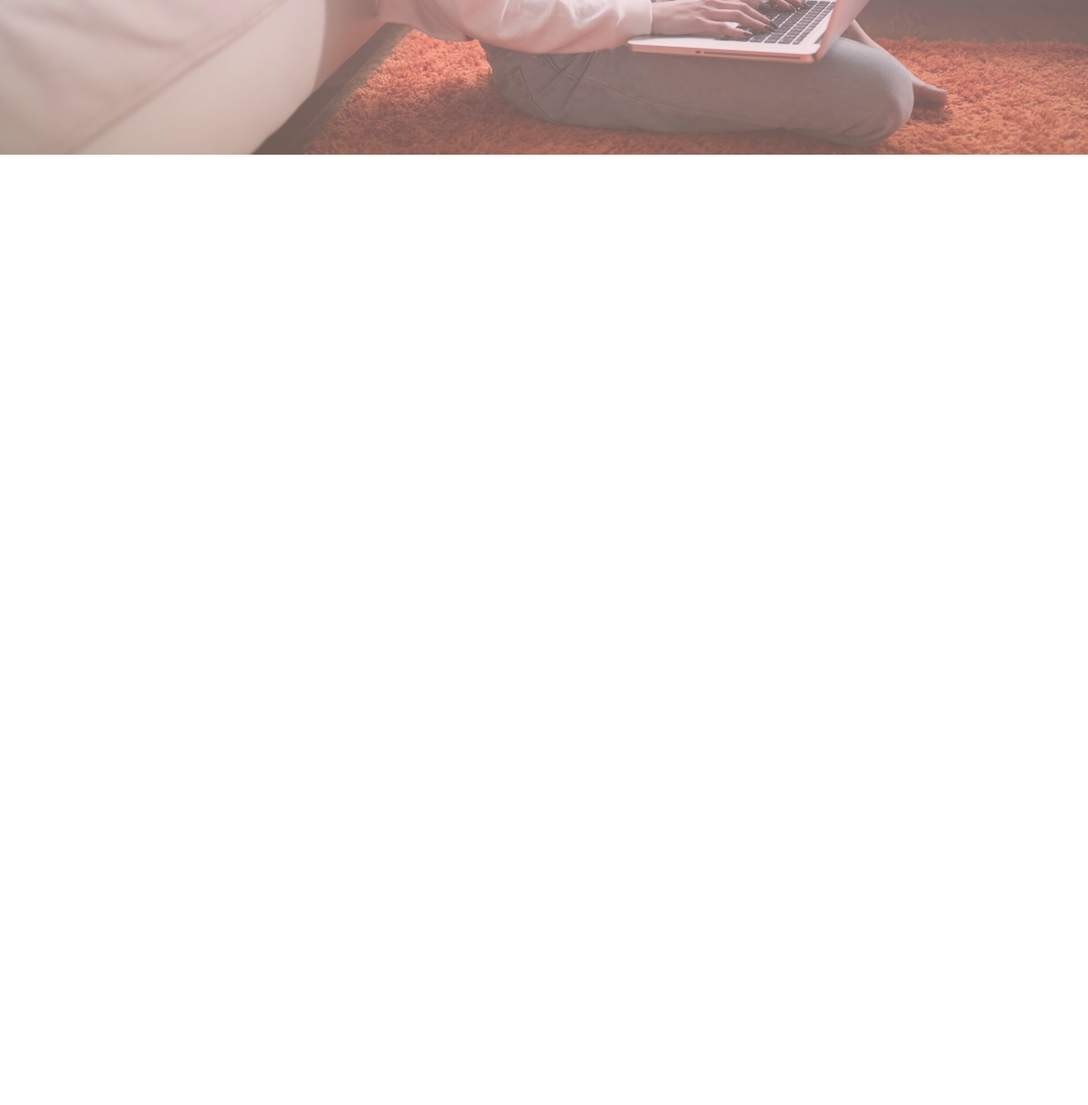
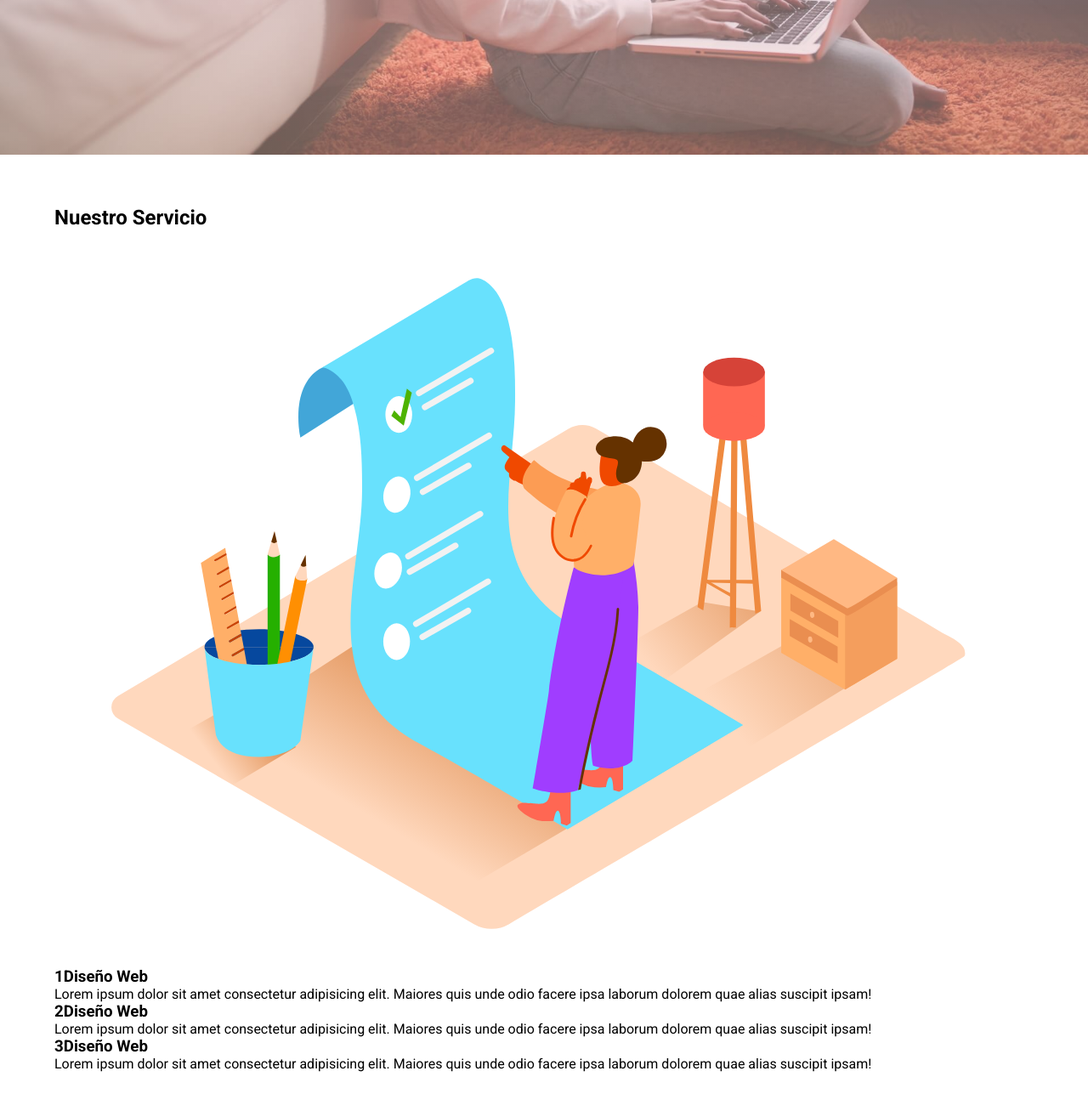
Before and after one commit to GeaSmart/WebDesignService, a plain HTML site: page index.html in a window 1280 px wide. Shown: the part 618-1918 px from the top of the page at 85% size. Before the commit the page ends 800 px from the top, so only its background shows below. Drawn offline with Linux system fonts and the light colour scheme.

Commit message:
html de seccion Servicio completado, inciando css

```diff
--- a/css/estilos.css
+++ b/css/estilos.css
@@ -9,11 +9,13 @@
 body{
     font-family: 'Roboto', sans-serif;
 }
-/*HEADER*/
+
+/* 1 HEADER */
 .contenedor{
     width: 90%;
     max-width: 1200px;
     margin: auto;
+    padding: 60px 0;
 }
 .hamburguer{
     top:30px;
@@ -68,3 +70,5 @@ body{
 .slogan{
     font-size: 30px;
 }
+
+/* 2 SERVICIO */
--- a/index.html
+++ b/index.html
@@ -7,11 +7,12 @@
         <link href="https://fonts.googleapis.com/css2?family=Roboto:wght@300;400;700&display=swap" rel="stylesheet">
     </head>
     <body>
+        <!-- 1 HEADER -->
         <header class="header" id="inicio">
             <img src="img/hamburguesa.svg" alt="" class="hamburguer">
             <nav class="menu-navegacion">
                 <a href="#inicio">Inicio</a>
-                <a href="#inicio">Servicio</a>
+                <a href="#servicio">Servicio</a>
                 <a href="#inicio">Galería</a>
                 <a href="#inicio">Expertos</a>
             </nav>
@@ -20,5 +21,31 @@
                 <p class="slogan">Lorem ipsum, dolor sit amet consectetur adipisicing.</p>
             </div>
         </header>
+        <!-- .HEADER -->
+        <main>
+            <!-- 2 SERVICIO -->
+            <section class="contenedor" id="servicio">
+                <h2 class="subtitulo">Nuestro Servicio</h2>
+                <div class="contenedor-servicio">
+                    <img src="img/checklist.svg" alt="">
+                    <div class="checklist-servicio">
+                        <div class="service">
+                            <h3 class="n-service"><span class="number">1</span>Diseño Web</h3>
+                            <p>Lorem ipsum dolor sit amet consectetur adipisicing elit. Maiores quis unde odio facere ipsa laborum dolorem quae alias suscipit ipsam!</p>
+                        </div>
+                        <div class="service">
+                            <h3 class="n-service"><span class="number">2</span>Diseño Web</h3>
+                            <p>Lorem ipsum dolor sit amet consectetur adipisicing elit. Maiores quis unde odio facere ipsa laborum dolorem quae alias suscipit ipsam!</p>
+                        </div>
+                        <div class="service">
+                            <h3 class="n-service"><span class="number">3</span>Diseño Web</h3>
+                            <p>Lorem ipsum dolor sit amet consectetur adipisicing elit. Maiores quis unde odio facere ipsa laborum dolorem quae alias suscipit ipsam!</p>
+                        </div>
+                    </div>
+                </div>
+            </section>
+            <!-- .SERVICIO -->
+
+        </main>
     </body>
 </html>
```
